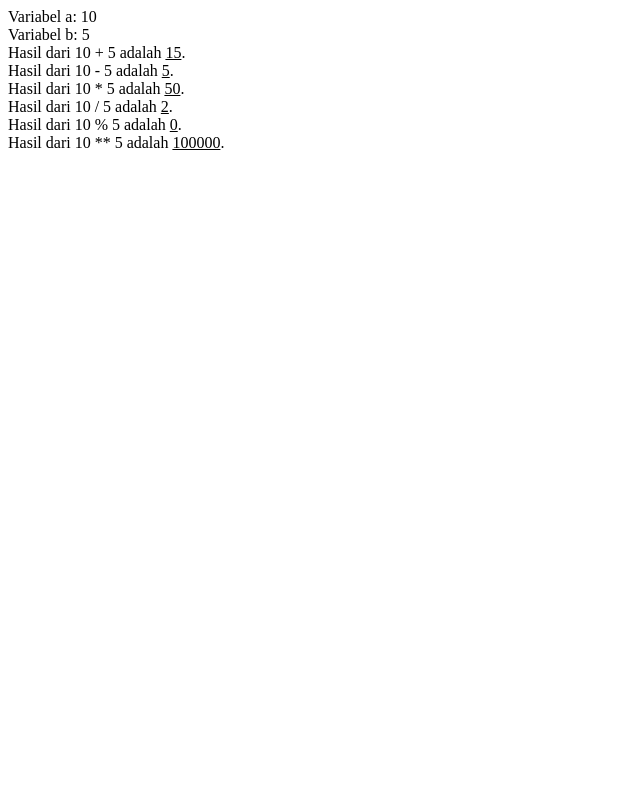
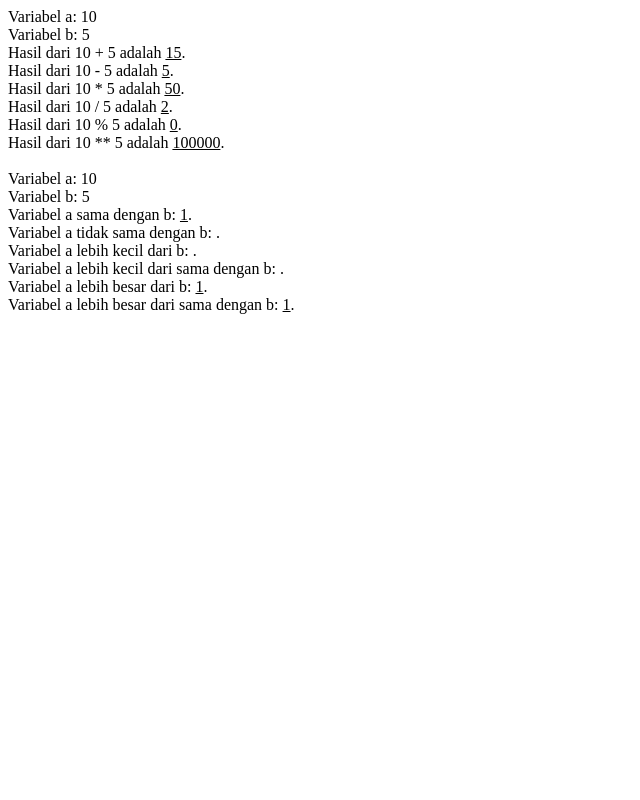
Before and after one commit to RakaiSeto/24_DPW_TI-2E, a PHP site: page /operator.php in a window 1280 px wide. Shown: the whole page, without its empty margins (0-640 px from the left). Run offline with PHP 8.4, Linux system fonts and the light colour scheme.

Commit message:
P4_Percobaan_3_Pertanyaan_9

```diff
--- a/minggu4/operator.php
+++ b/minggu4/operator.php
@@ -17,4 +17,21 @@ echo "Hasil dari $a * $b adalah <u>$hasilKali</u>.<br>";
 echo "Hasil dari $a / $b adalah <u>$hasilBagi</u>.<br>";
 echo "Hasil dari $a % $b adalah <u>$sisaBagi</u>.<br>";
 echo "Hasil dari $a ** $b adalah <u>$pangkat</u>.<br>";
+
+$hasilSama = $a == $b;
+$hasiltidakSama = $a != $b;
+$hasillebihKecil = $a < $b;
+$hasillebihKecilSama = $a <= $b;
+$hasillebihBesar = $a > $b;
+$hasillebihBesarSama = $a >= $b;
+
+echo "<br>";
+echo "Variabel a: {$a}<br>";
+echo "Variabel b: {$b}<br>";
+echo "Variabel a sama dengan b: <u>$hasiltidakSama</u>.<br>";
+echo "Variabel a tidak sama dengan b: <u>$hasilSama</u>.<br>";
+echo "Variabel a lebih kecil dari b: <u>$hasillebihKecil</u>.<br>";
+echo "Variabel a lebih kecil dari sama dengan b: <u>$hasillebihKecilSama</u>.<br>";
+echo "Variabel a lebih besar dari b: <u>$hasillebihBesar</u>.<br>";
+echo "Variabel a lebih besar dari sama dengan b: <u>$hasillebihBesarSama</u>.<br>";
 ?>
```
Also changed, not shown: 1 other file.
